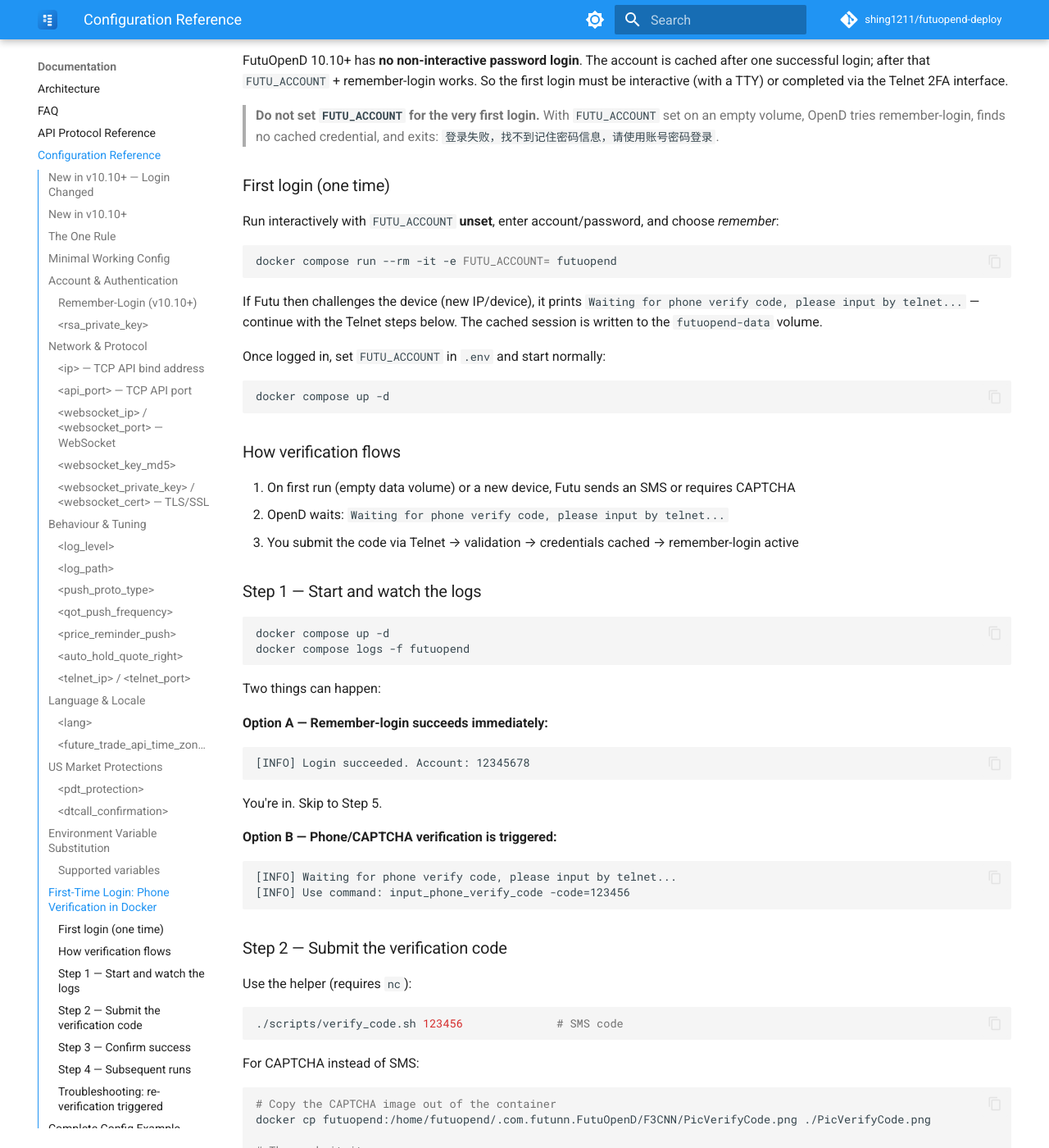
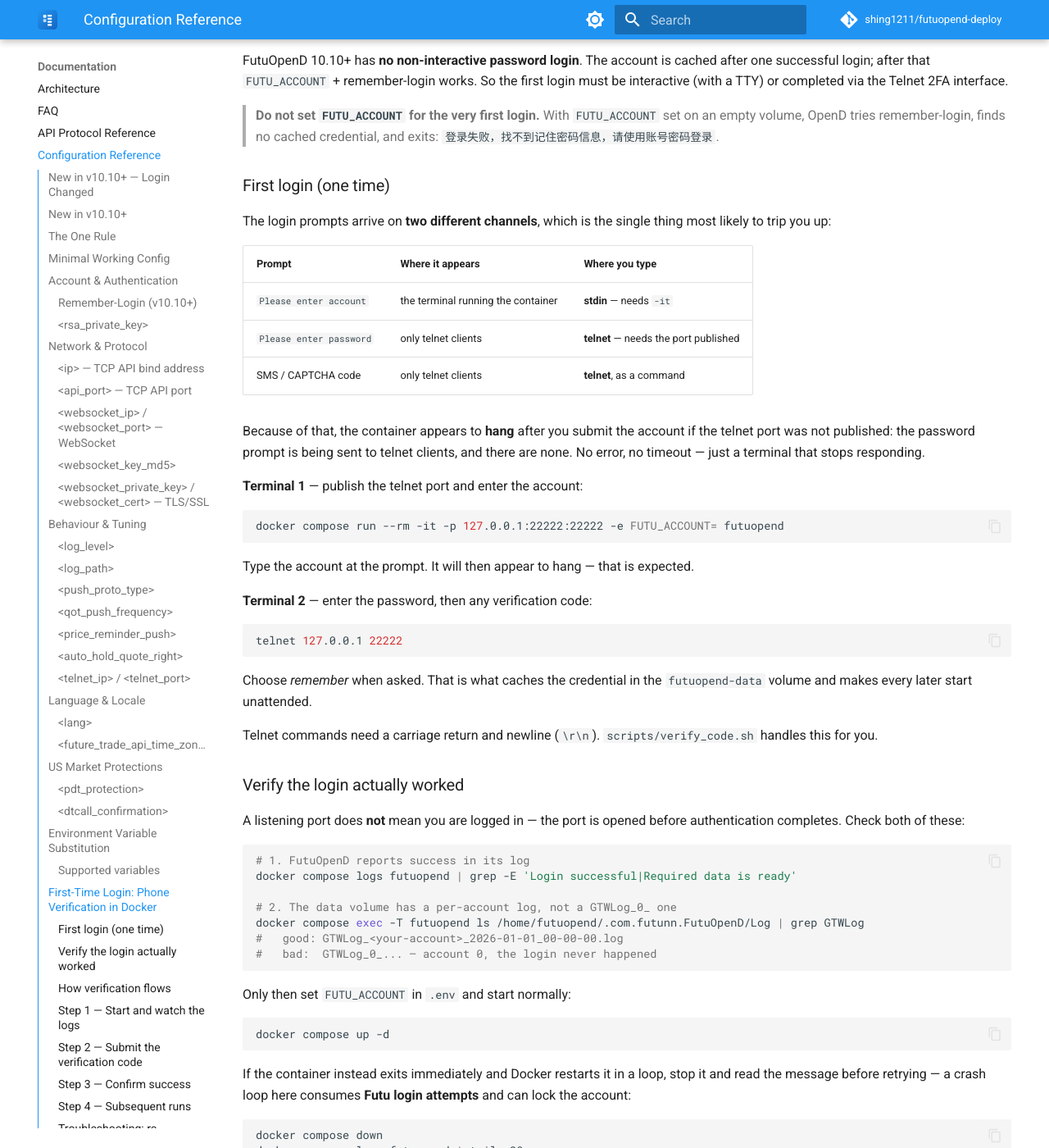
Before and after one commit to shing1211/futuopend-deploy, an MkDocs documentation site: the page built from docs/configuration.md, in a window 1280 px wide and 1400 px high, scrolled down 8555 px. Shown: the whole window at 82% size. Built offline with MkDocs 1.6.1 and Material for MkDocs 9.7.7, drawn with Linux system fonts in a browser that asks for light colours; comment, search, counter and statistics services are not loaded; some of the changed text lies outside the part shown.

Commit message:
docs: correct the 10.10+ first-login procedure
The documented first-login command does not work:

    docker compose run --rm -it -e FUTU_ACCOUNT= futuopend

It publishes no ports, and the login prompts arrive on two different channels:
"Please enter account" is printed to stdout and read from stdin, while
"Please enter password" and the SMS/CAPTCHA prompt are delivered only to telnet
clients. With no telnet port published there are no clients, so the password
prompt goes nowhere and the container appears to hang after the account is
entered -- no error, no timeout, just a terminal that stops responding.

Document the two channels in a table, the `-p 127.0.0.1:22222:22222` that makes
the flow work, and that a second terminal is needed for the password.

Also add a "verify the login actually worked" step, because a listening port
does not mean the session authenticated -- the port opens before login
completes. Two checks: FutuOpenD's own "Login successful" / "Required data is
ready", and a per-account GTWLog_<account>_ file rather than GTWLog_0_. Both
commands in that block were run against a live container; an earlier draft used
a `docker compose run -v futuopend-data:/d` form that fails, because the volume
is project-prefixed and -v must precede the service name.

FAQ gains two entries:

- Container restarting in a loop after login fails, framed as an account-safety
  issue: each restart consumes a Futu login attempt and enough can lock the
  account. Table maps each distinct log message to its fix, including the
  pre-10.10 password-auth fallback that the image now refuses to perform.
- Login appears to hang after entering the account, pointing at the split
  channels above.

quick-start.md: step 4 titled "Start" contained a second copy of the RSA
instructions and no start command at all. It now runs `docker compose up -d`,
with a pointer to the SSH-tunnel option since the default binds loopback only.

````diff
--- a/docs/configuration.md
+++ b/docs/configuration.md
@@ -363,13 +363,74 @@ FutuOpenD 10.10+ has **no non-interactive password login**. The account is cache
 
 ### First login (one time)
 
-Run interactively with `FUTU_ACCOUNT` **unset**, enter account/password, and choose *remember*:
+The login prompts arrive on **two different channels**, which is the single
+thing most likely to trip you up:
+
+| Prompt | Where it appears | Where you type |
+|---|---|---|
+| `Please enter account` | the terminal running the container | **stdin** — needs `-it` |
+| `Please enter password` | only telnet clients | **telnet** — needs the port published |
+| SMS / CAPTCHA code | only telnet clients | **telnet**, as a command |
+
+Because of that, the container appears to **hang** after you submit the
+account if the telnet port was not published: the password prompt is being
+sent to telnet clients, and there are none. No error, no timeout — just a
+terminal that stops responding.
+
+**Terminal 1** — publish the telnet port and enter the account:
 
 ```bash
-docker compose run --rm -it -e FUTU_ACCOUNT= futuopend
+docker compose run --rm -it -p 127.0.0.1:22222:22222 -e FUTU_ACCOUNT= futuopend
 ```
 
-If Futu then challenges the device (new IP/device), it prints `Waiting for phone verify code, please input by telnet...` — continue with the Telnet steps below. The cached session is written to the `futuopend-data` volume.
+Type the account at the prompt. It will then appear to hang — that is expected.
+
+**Terminal 2** — enter the password, then any verification code:
+
+```bash
+telnet 127.0.0.1 22222
+```
+
+Choose *remember* when asked. That is what caches the credential in the
+`futuopend-data` volume and makes every later start unattended.
+
+Telnet commands need a carriage return and newline (`\r\n`). `scripts/verify_code.sh`
+handles this for you.
+
+### Verify the login actually worked
+
+A listening port does **not** mean you are logged in — the port is opened
+before authentication completes. Check both of these:
+
+```bash
+# 1. FutuOpenD reports success in its log
+docker compose logs futuopend | grep -E 'Login successful|Required data is ready'
+
+# 2. The data volume has a per-account log, not a GTWLog_0_ one
+docker compose exec -T futuopend ls /home/futuopend/.com.futunn.FutuOpenD/Log | grep GTWLog
+#   good: GTWLog_<your-account>_2026-01-01_00-00-00.log
+#   bad:  GTWLog_0_... — account 0, the login never happened
+```
+
+Only then set `FUTU_ACCOUNT` in `.env` and start normally:
+
+```bash
+docker compose up -d
+```
+
+If the container instead exits immediately and Docker restarts it in a loop,
+stop it and read the message before retrying — a crash loop here consumes
+**Futu login attempts** and can lock the account:
+
+```bash
+docker compose down
+docker compose logs futuopend | tail -20
+```
+
+`Unable to find remembered password` means `FUTU_ACCOUNT` was set on an empty
+volume — unset it and redo the interactive login. A version older than
+10.10 cannot remember-login at all; the image now refuses to start in that
+case rather than falling back to password auth.
 
 Once logged in, set `FUTU_ACCOUNT` in `.env` and start normally:
 
````
Also changed, not shown: docs/faq.md (+53 -0 lines), docs/quick-start.md (+7 -4 lines).
